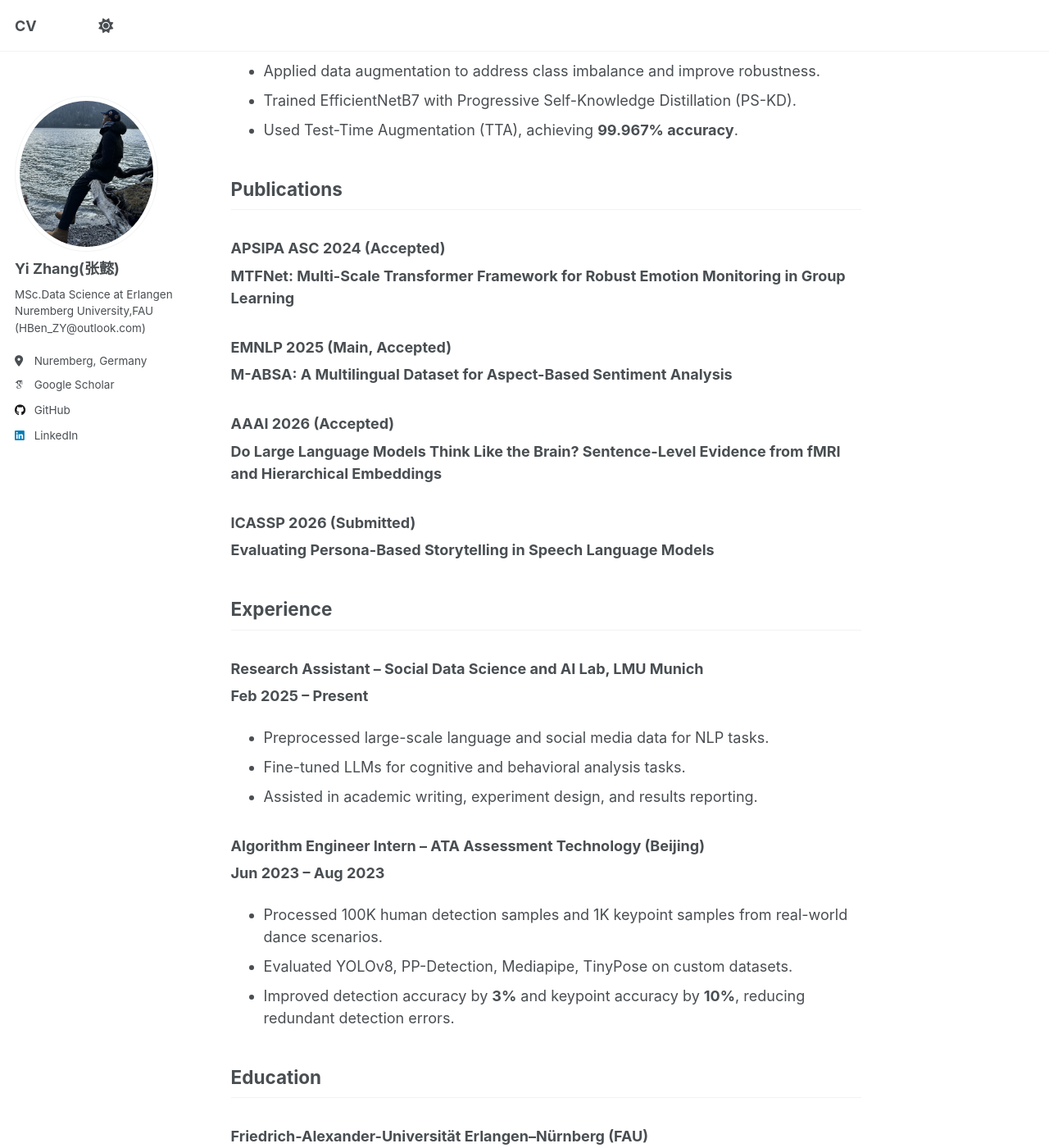
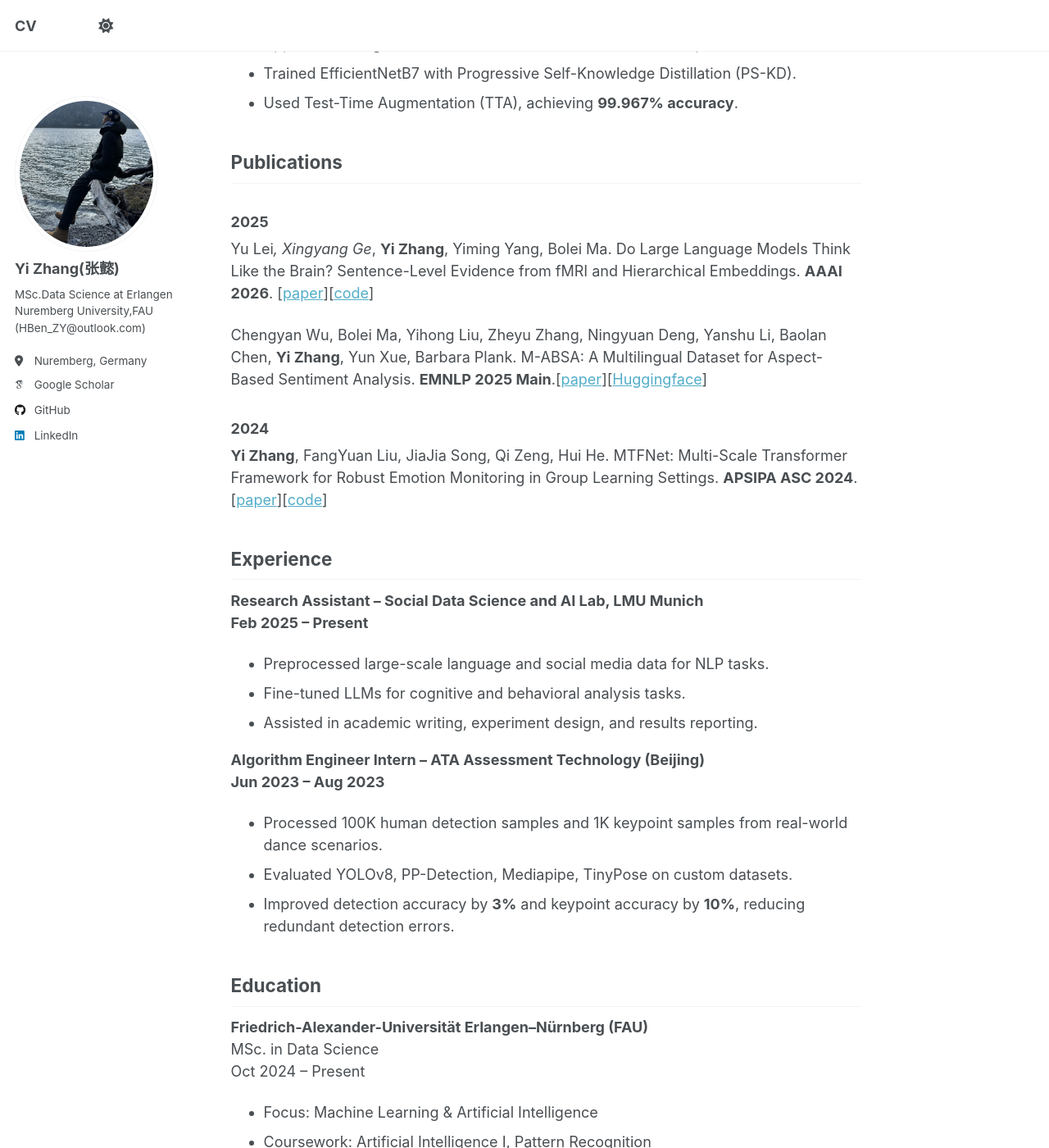
Before and after one commit to YiiiiZhang/YiiiiZhang.github.io, a Jekyll site: the page built from _pages/about.md, in a window 1280 px wide and 1400 px high, scrolled down 1154 px. Shown: the whole window at 82% size. Built offline with Jekyll 4.4.1, drawn with Linux system fonts in a browser that asks for light colours; some web fonts are replaced; a script that is not in the unit is left out; some of the changed text lies outside the part shown.

Commit message:
personal info

```diff
--- a/_pages/about.md
+++ b/_pages/about.md
@@ -18,7 +18,7 @@ I am a research-oriented graduate student specializing in **Computer Vision**, *
 - Fine-tuned large language models to align with cognitive tasks related to narrative comprehension.
 - Extracted embeddings from 16 different models and evaluated inter-model similarities using CKA metrics.
 
-### **A Multimodal Assessment Model and Intervention Study of Student Participation in Collaborative Learning**
+**A Multimodal Assessment Model and Intervention Study of Student Participation in Collaborative Learning**
 **Oct 2022 – Sep 2024**
 *Skills: Video-based classification, long-tail data*
 
@@ -26,7 +26,7 @@ I am a research-oriented graduate student specializing in **Computer Vision**, *
 - Built facial detection and recognition pipelines using YOLOv8 and InsightFace.
 - Proposed a spatial–temporal emotion monitoring framework using GS-convolution multi-scale features and a frame sequence predictor, achieving **67.5% accuracy on the DFEW dataset**.
 
-### **Third Place – iFLYTEK Algorithm Challenge (Autonomous Driving & Driver Fatigue Detection)**
+**Third Place – iFLYTEK Algorithm Challenge (Autonomous Driving & Driver Fatigue Detection)**
 **May 2022 – Jun 2022**
 *Skills: Image classification, facial detection*
 
@@ -36,23 +36,16 @@ I am a research-oriented graduate student specializing in **Computer Vision**, *
 
 
 ## Publications
+### 2025
+Yu Lei*, Xingyang Ge*, **Yi Zhang**, Yiming Yang, Bolei Ma. Do Large Language Models Think Like the Brain? Sentence-Level Evidence from fMRI and Hierarchical Embeddings. **AAAI 2026**. [[paper](https://scholar.google.com/citations?view_op=view_citation&hl=en&user=Lxw9aQ8AAAAJ&citation_for_view=Lxw9aQ8AAAAJ:9yKSN-GCB0IC)][[code](https://github.com/Lucasuuu02/LLM4Brain)]
 
-### **APSIPA ASC 2024 (Accepted)**
-**MTFNet: Multi-Scale Transformer Framework for Robust Emotion Monitoring in Group Learning**
-
-### **EMNLP 2025 (Main, Accepted)**
-**M-ABSA: A Multilingual Dataset for Aspect-Based Sentiment Analysis**
-
-### **AAAI 2026 (Accepted)**
-**Do Large Language Models Think Like the Brain? Sentence-Level Evidence from fMRI and Hierarchical Embeddings**
-
-### **ICASSP 2026 (Submitted)**
-**Evaluating Persona-Based Storytelling in Speech Language Models**
-
+Chengyan Wu, Bolei Ma, Yihong Liu, Zheyu Zhang, Ningyuan Deng, Yanshu Li, Baolan Chen, **Yi Zhang**, Yun Xue, Barbara Plank. M-ABSA: A Multilingual Dataset for Aspect-Based Sentiment Analysis. **EMNLP 2025 Main**.[[paper](https://scholar.google.com/citations?view_op=view_citation&hl=en&user=Lxw9aQ8AAAAJ&citation_for_view=Lxw9aQ8AAAAJ:d1gkVwhDpl0C)][[Huggingface](https://huggingface.co/datasets/Multilingual-NLP/M-ABSA)]
+### 2024
+**Yi Zhang**, FangYuan Liu, JiaJia Song, Qi Zeng, Hui He. MTFNet: Multi-Scale Transformer Framework for Robust Emotion Monitoring in Group Learning Settings. **APSIPA ASC 2024**. [[paper](https://scholar.google.com/citations?view_op=view_citation&hl=en&user=Lxw9aQ8AAAAJ&citation_for_view=Lxw9aQ8AAAAJ:u-x6o8ySG0sC)][[code](https://github.com/YiiiiZhang/MTFNet)]
 
 ## Experience
 
-### **Research Assistant – Social Data Science and AI Lab, LMU Munich**
+**Research Assistant – Social Data Science and AI Lab, LMU Munich**
 **Feb 2025 – Present**
 
 - Preprocessed large-scale language and social media data for NLP tasks.
@@ -60,7 +53,7 @@ I am a research-oriented graduate student specializing in **Computer Vision**, *
 - Assisted in academic writing, experiment design, and results reporting.
 
 
-### **Algorithm Engineer Intern – ATA Assessment Technology (Beijing)**
+**Algorithm Engineer Intern – ATA Assessment Technology (Beijing)**
 **Jun 2023 – Aug 2023**
 
 - Processed 100K human detection samples and 1K keypoint samples from real-world dance scenarios.
@@ -69,16 +62,16 @@ I am a research-oriented graduate student specializing in **Computer Vision**, *
 
 ## Education
 
-### **Friedrich-Alexander-Universität Erlangen–Nürnberg (FAU)**
-**M.Sc. in Data Science**
-**Oct 2024 – Present**
+**Friedrich-Alexander-Universität Erlangen–Nürnberg (FAU)**
+MSc. in Data Science
+Oct 2024 – Present
 
 - Focus: Machine Learning & Artificial Intelligence
 - Coursework: Artificial Intelligence I, Pattern Recognition
 
-### **Beijing Normal University, Zhuhai (BNUZ)**
-**B.Eng. in Computer Science and Technology**
-**Sep 2020 – Jun 2024**
+**Beijing Normal University, Zhuhai (BNUZ)**
+B.Eng. in Computer Science and Technology
+Sep 2020 – Jun 2024**
 
 - Final Grade: **87/100 (Top 5%)**
 - Focus: Computer Vision, Emotion Recognition
```
